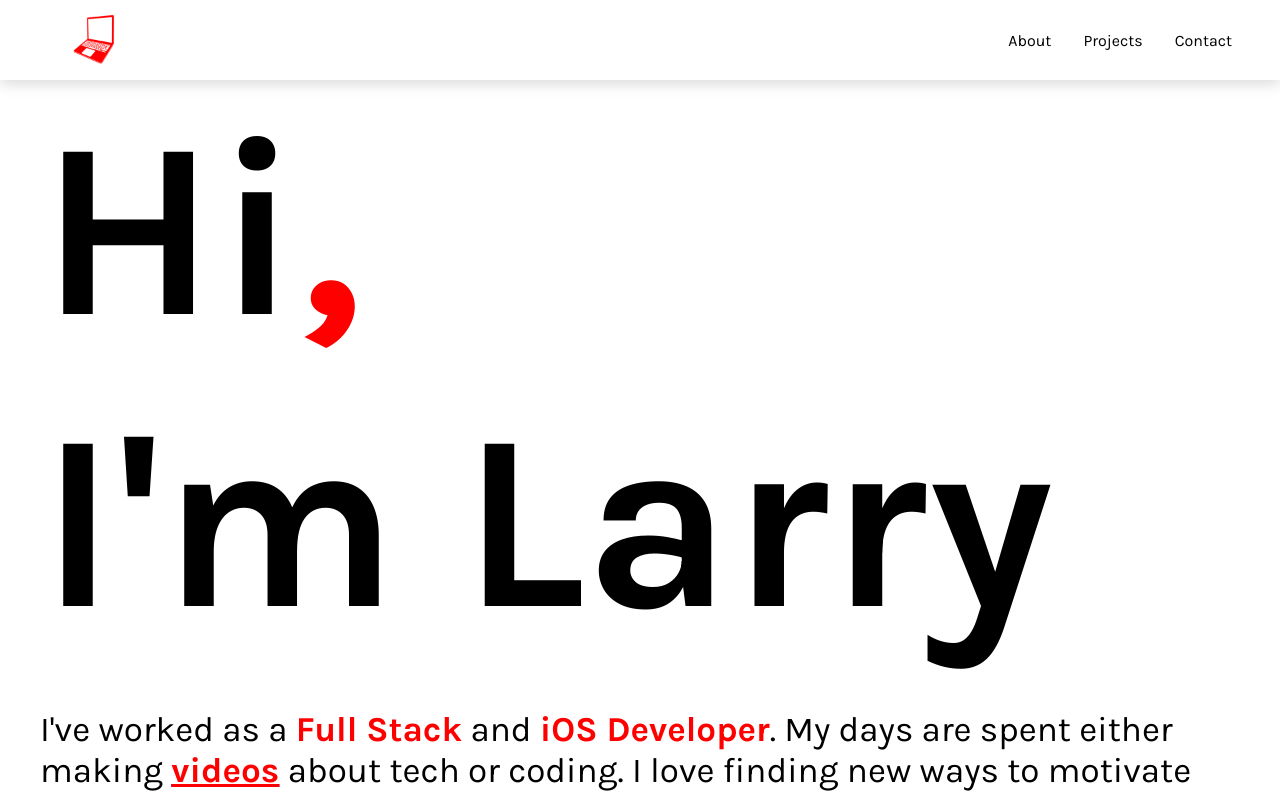
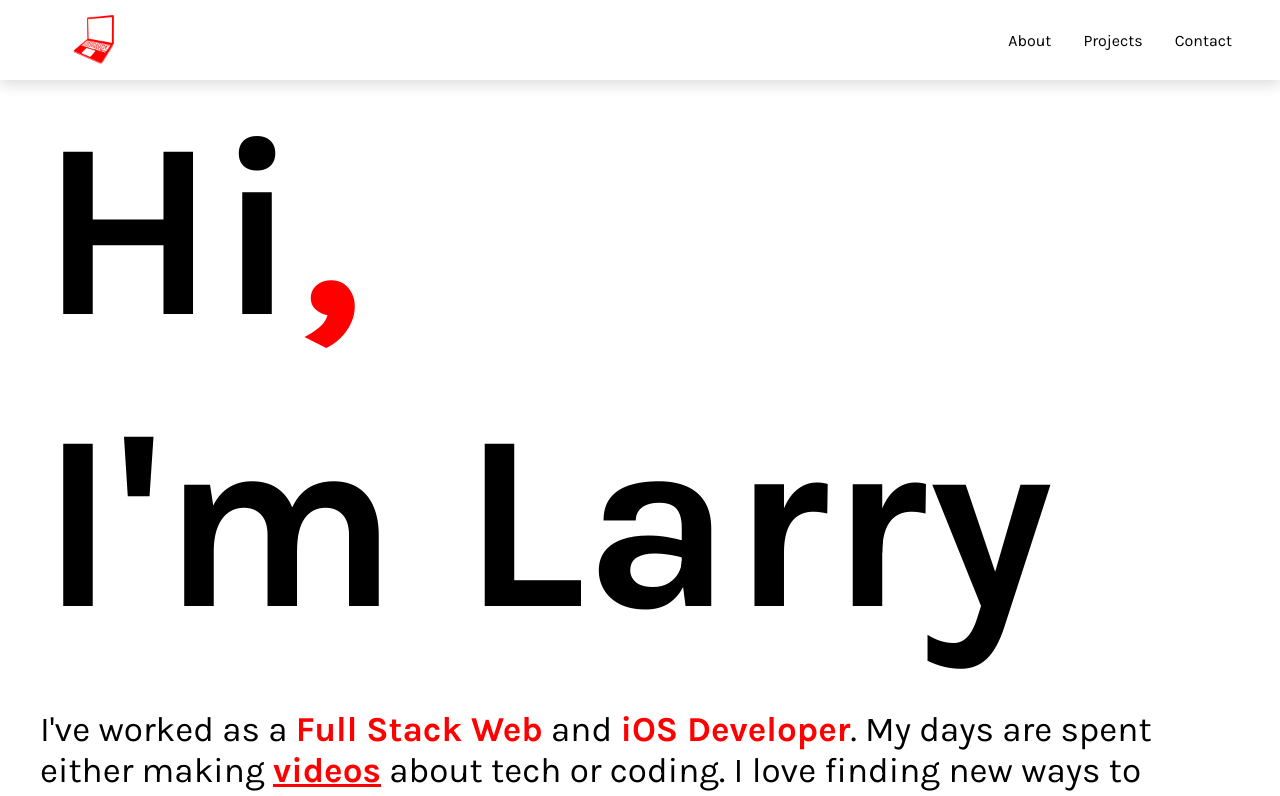
Before and after one commit to LarrySimiyu/portfoliosite, a React (Create React App) app: page / in a window 1280 px wide. Shown: the top 796 px of the page. Built offline with nearby package versions, Linux system fonts and the light colour scheme; a web font is replaced by a local one.

Commit message:
about section deleted

```diff
--- a/src/App.js
+++ b/src/App.js
@@ -8,7 +8,6 @@ import AboutSection from "../src/components/AboutSection.js";
 import ProjectsSection from "../src/components/ProjectsSection.js";
 import ContactSection from "../src/components/ContactSection";
 
-import dummyText from "./SectionOneText.js";
 
 import oudi from "./AboutOudi.js";
 import rentMeInfo from "./RentMeText.js";
--- a/src/SectionOneText.js
+++ /dev/null
@@ -1,7 +0,0 @@
-const sectionOneText = ` ipsum dolor sit amet, consectetur adipiscing elit, sed do eiusmod tempor incididunt ut labore et dolore magna aliqua. Id nibh tortor id aliquet. Sed lectus vestibulum mattis ullamcorper velit sed. Nec nam aliquam sem et tortor. Elit eget gravida cum sociis natoque. Ipsum a arcu cursus vitae. Massa sapien faucibus et molestie ac feugiat sed. Turpis egestas maecenas pharetra convallis posuere morbi leo. Duis at consectetur lorem donec massa sapien faucibus et molestie. Purus sit amet luctus venenatis lectus. Pellentesque nec nam aliquam sem et tortor consequat id porta. Sapien et ligula ullamcorper malesuada. Fringilla ut morbi tincidunt augue interdum velit euismod. Vitae turpis massa sed elementum tempus egestas sed. Netus et malesuada fames ac turpis egestas integer eget aliquet. Blandit cursus risus at ultrices mi tempus imperdiet nulla malesuada. Aliquam eleifend mi in nulla posuere sollicitudin aliquam ultrices sagittis.
-Nisi est sit amet facilisis. Vitae congue eu consequat ac felis. Facilisis mauris sit amet massa vitae tortor condimentum lacinia. Nisl condimentum id venenatis a condimentum. Rutrum tellus pellentesque eu tincidunt tortor. Semper auctor neque vitae tempus quam. Pellentesque adipiscing commodo elit at imperdiet dui accumsan sit. Mi ipsum faucibus vitae aliquet nec ullamcorper sit. Enim lobortis scelerisque fermentum dui faucibus. Volutpat ac tincidunt vitae semper quis lectus nulla at.
-Pellentesque id nibh tortor id aliquet lectus proin. Blandit cursus risus at ultrices mi. Iaculis eu non diam phasellus vestibulum lorem. Et odio pellentesque diam volutpat commodo. Sodales ut etiam sit amet nisl purus in. Adipiscing elit ut aliquam purus sit. Bibendum enim facilisis gravida neque convallis a cras. Duis at consectetur lorem donec massa sapien faucibus et molestie. Massa tincidunt nunc pulvinar sapien et ligula ullamcorper malesuada proin. Non odio euismod lacinia at quis risus sed vulputate odio. Vel turpis nunc eget lorem dolor sed viverra ipsum. A lacus vestibulum sed arcu.
-Odio aenean sed adipiscing diam. Volutpat ac tincidunt vitae semper quis lectus. Tristique magna sit amet purus. Euismod in pellentesque massa placerat duis. Tellus molestie nunc non blandit massa enim nec dui nunc. Faucibus pulvinar elementum integer enim neque volutpat ac tincidunt vitae. Tempus quam pellentesque nec nam aliquam sem et tortor consequat. Ac felis donec et odio pellentesque diam volutpat commodo sed. Orci sagittis eu volutpat odio. Purus faucibus ornare suspendisse sed nisi lacus. Nulla facilisi etiam dignissim diam quis enim lobortis scelerisque. Habitant morbi tristique senectus et netus et. Porta non pulvinar neque laoreet suspendisse. Nunc scelerisque viverra mauris in aliquam sem fringilla ut morbi. Tellus integer feugiat scelerisque varius. Pulvinar pellentesque habitant morbi tristique senectus et netus et malesuada. Pharetra et ultrices neque ornare aenean euismod. Proin sagittis nisl rhoncus mattis rhoncus.
-Nisi quis eleifend quam adipiscing viteeae. Eget mauris pharetra et ultrices neque ornare aenean euismod elementum. Non arcu risus quis varius quam quisque id diam. Pharetra magna ac placerat vestibulum. Lobortis feugiat vivamus at augue eget arcu dictum varius duis. Sed id semper risus in hendrerit gravida. Ultrices eros in cursus turpis massa. Non tellus orci ac auctor augue mauris augue. Arcu vitae elementum curabitur vitae nunc. Convallis a cras semper auctor neque vitae tempus quam. Varius quam quisque id diam vel.`;
-
-export default sectionOneText;
--- a/src/components/AboutSection.js
+++ b/src/components/AboutSection.js
@@ -13,9 +13,9 @@ export default function AboutSection({ title, subtitle, id }) {
         <img src={Profile} alt="Profile" className="profilePhoto"/>
         </div> */}
         </div>
-        <p className="aboutParagraph">I've worked as a <span>Full Stack</span> and <span>iOS Developer</span>. My days are spent either making <a href= "https://www.youtube.com/channel/UClkieE3BBB4xXoMvBj7_TRw"><span className="videoLink">videos</span></a> about tech or coding. I love finding new ways to motivate others to code through the content I create.
-I look for a challenge that scares me at first, that type of challenge have helped me grow faster and learn more than
-I could ever expect to in such a short time.</p>
+        <p className="aboutParagraph">I've worked as a <span>Full Stack Web</span> and <span>iOS Developer</span>. My days are spent either making <a href= "https://www.youtube.com/channel/UClkieE3BBB4xXoMvBj7_TRw"><span className="videoLink">videos</span></a> about tech or coding.
+        I love finding new ways to motivate others to code through the content I create.
+        I'm constantly looking for challenges that both scare me and excite me.</p>
       </div>
     </div>
   );
```
